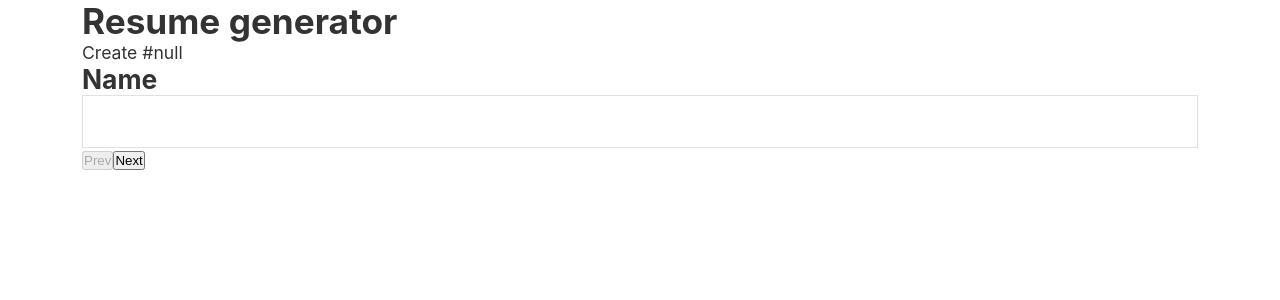
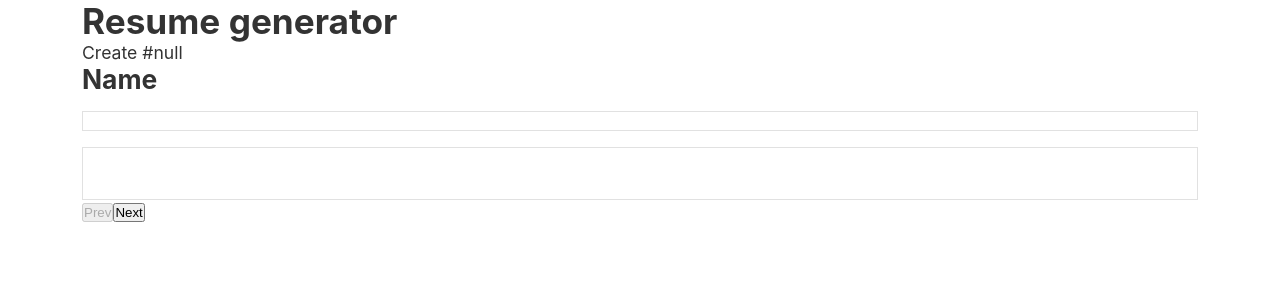
Before and after one commit to ratigumashvili/ol-academy-resume-generator-final-project, a React (Create React App) app: page /create in a window 1280 px wide. Shown: the top 300 px of the page. Built offline with nearby package versions, Linux system fonts and the light colour scheme.

Commit message:
added progressBar

```diff
--- /dev/null
+++ b/src/components/ProgressBar.jsx
@@ -0,0 +1,15 @@
+const ProgressBar = ({ progress, color }) => {
+  return (
+    <div className="progress">
+      <span
+        className="bar"
+        style={{
+          width: `${progress.toFixed(2)}%`,
+          backgroundColor: `#${color}`,
+        }}
+      ></span>
+    </div>
+  );
+};
+
+export default ProgressBar;
--- /dev/null
+++ b/src/helpers/getProgressBar.js
@@ -0,0 +1,3 @@
+export const getProgressBar = (curr, total) => {
+  return (curr / total) * 100;
+};
--- a/src/index.scss
+++ b/src/index.scss
@@ -203,3 +203,15 @@ input[type="radio"]:checked::before {
     }
   }
 }
+
+.progress {
+  border: solid 1px rgb(225, 225, 225);
+  height: 20px;
+  position: relative;
+  margin: 1rem 0;
+
+  span {
+    position: absolute;
+    height: 100%;
+  }
+}
--- a/src/pages/Create.jsx
+++ b/src/pages/Create.jsx
@@ -1,5 +1,7 @@
-import { useState } from "react";
+import { useState, useEffect } from "react";
 import { useSearchParams } from "react-router-dom";
+
+import { fieldSetName, formValues } from "../tempData";
 
 import NameField from "../components/fieldSets/NameField";
 import ContactsField from "../components/fieldSets/ContactsField";
@@ -7,13 +9,15 @@ import ProffesionalSummaryField from "../components/fieldSets/ProffesionalSummar
 import SkillsField from "../components/fieldSets/SkillsField";
 import ExperienceField from "../components/fieldSets/ExperienceField";
 import EducationField from "../components/fieldSets/EducationField";
-
-import { formValues } from "../tempData";
+import ProgressBar from "../components/ProgressBar";
+import { getProgressBar } from "../helpers/getProgressBar";
 
 const Create = () => {
   const [searchParams] = useSearchParams();
   const theme = searchParams.get("theme");
   const color = searchParams.get("color");
+  const [fieldsetPosition, setFieldsetPostition] = useState(0);
+  const [progress, setProgress] = useState(0);
   const [values, setValues] = useState(formValues);
 
   const handleInputChange = (e) => {
@@ -24,21 +28,15 @@ const Create = () => {
     });
   };
 
+  useEffect(() => {
+    const prog = getProgressBar(fieldsetPosition + 1, fieldSetName.length);
+    setProgress(prog);
+  }, [fieldsetPosition]);
+
   const handleSubmit = (e) => {
     e.preventDefault();
-    console.log("submitted");
-    console.log(values);
+    console.log("submitted ", values);
   };
-
-  const [fieldsetPosition, setFieldsetPostition] = useState(0);
-  const fieldSetName = [
-    "Name",
-    "Contacts",
-    "Professional summary",
-    "Skills",
-    "Experience",
-    "Education",
-  ];
 
   const displayFieldset = () => {
     if (fieldsetPosition === 0) {
@@ -83,12 +81,15 @@ const Create = () => {
     <div className="resume-form">
       Create {theme} {`#${color}`}
       <h2>{fieldSetName[fieldsetPosition]}</h2>
+      <ProgressBar progress={progress} color={color} />
       <form onSubmit={handleSubmit}>
         <div className="resume-form__body">{displayFieldset()}</div>
         <button
           type="button"
           disabled={fieldsetPosition === 0}
-          onClick={() => setFieldsetPostition((prev) => prev - 1)}
+          onClick={() => {
+            setFieldsetPostition((prev) => prev - 1);
+          }}
         >
           Prev
         </button>
--- a/src/pages/Templates.jsx
+++ b/src/pages/Templates.jsx
@@ -36,7 +36,7 @@ const Templates = () => {
       pathname: "/create",
       search: createSearchParams({
         theme: theme.name,
-        color: currentColor.toString().slice(2),
+        color: currentColor.toString().slice(1),
       }).toString(),
     });
   };
--- a/src/tempData.js
+++ b/src/tempData.js
@@ -26,6 +26,15 @@ export const themes = [
   },
 ];
 
+export const fieldSetName = [
+  "Name",
+  "Contacts",
+  "Professional summary",
+  "Skills",
+  "Experience",
+  "Education",
+];
+
 export const formValues = {
   name: "",
   contacts: "",
```
